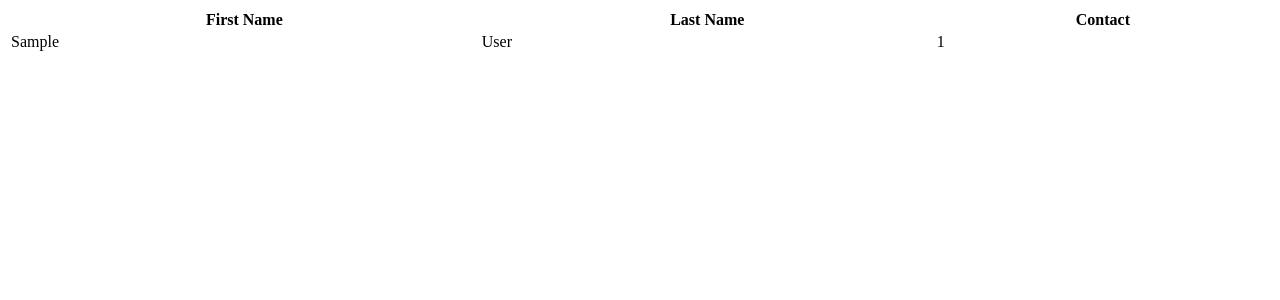
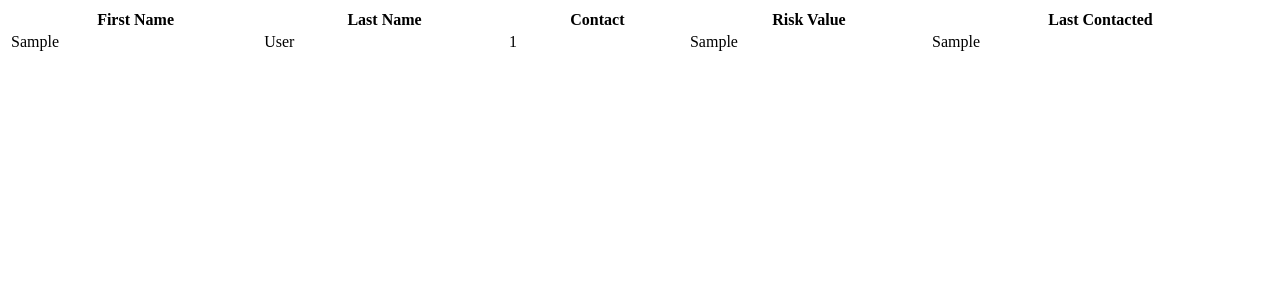
Before and after one commit to josebur86/WoolyBully, a Flask app: template UI/templates/index.html in a window 1280 px wide. Shown: the top 300 px of the page. Run offline with Flask 2, Linux system fonts and the light colour scheme; the template is opened without the code that fills it: most values are stand-ins (such as "Sample title", 1, 10 or a date in 2020).

Commit message:
Add risk value and last contacted to the db.

```diff
--- a/UI/templates/index.html
+++ b/UI/templates/index.html
@@ -7,6 +7,8 @@
                 <th>First Name</th>
                 <th>Last Name</th>
                 <th>Contact</th>
+                <th>Risk Value</th>
+                <th>Last Contacted</th>
             </tr>
 
             {% for person in persons %}
@@ -14,6 +16,8 @@
                 <td>{{person.first_name}}</td>
                 <td>{{person.last_name}}</td>
                 <td>{{person.phone_num}}</td>
+                <td>{{person.risk_value}}</td>
+                <td>{{person.last_contacted}}</td>
             </tr>
 
             {% endfor %}
--- a/data/db.py
+++ b/data/db.py
@@ -26,6 +26,7 @@ class Person(db.Model):
     #email = db.Column(db.String(120), unique=True)
     phone_num = db.Column(db.String(20), unique=False)
     risk_value = db.Column(db.Integer)
+    last_contacted = db.Column(db.Date)
 
     def __init__(self, first_name, last_name, phone_num, risk_value):
         self.first_name = first_name
```
